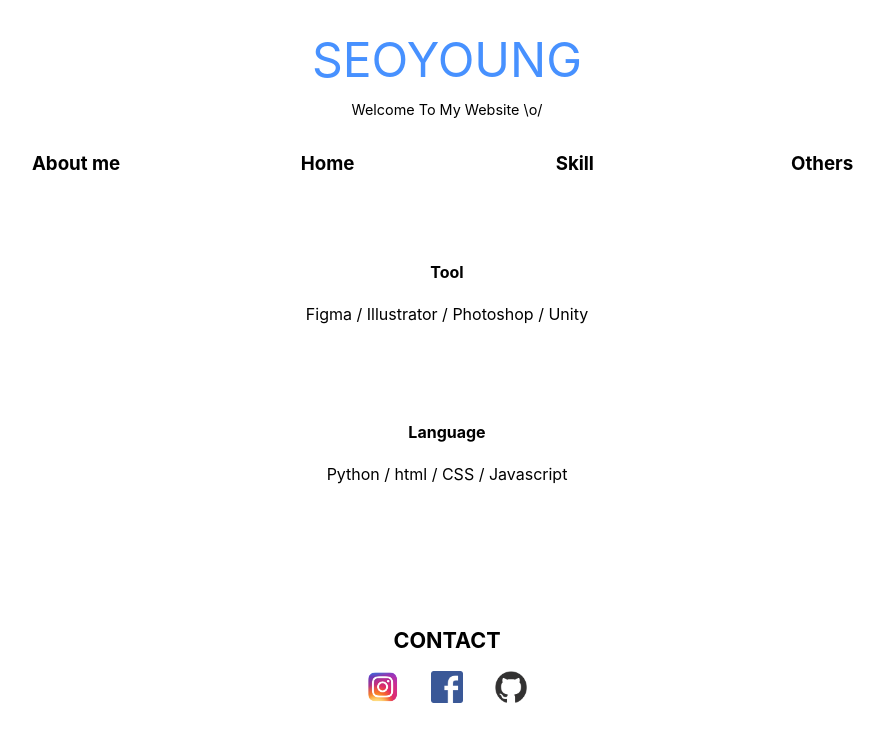
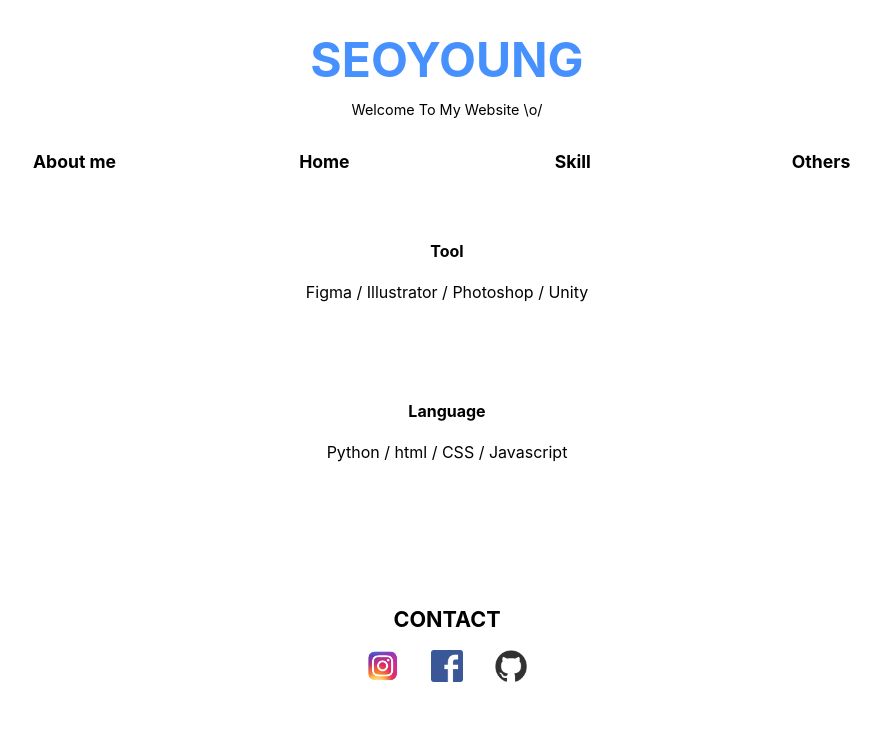
Before and after one commit to JeeSeoyoung/SW_Camp_hw1, a Next.js app: page /Skill in a window 1280 px wide. Shown: the top 742 px of the page, without its empty margins (193-1077 px from the left). Built offline with nearby package versions, Linux system fonts and the light colour scheme.

Commit message:
Top styled추가

```diff
--- a/Comps/Top.js
+++ b/Comps/Top.js
@@ -2,34 +2,57 @@ import styles from '../styles/Home.module.css'
 import Link from 'next/link';
 import styled from 'styled-components';
 
+const MainTop = styled.div`
+text-align: center;
+margin: 2rem 2rem 0 2rem;
+line-height: 1.15;
+`;
 const HomeTitle = styled.a`
 font-size: 3rem;
+font-weight:bold;
 margin-bottom: 1rem;
 color: #4791FF;
+`;
+const HomeSubTitle = styled.p`
+font-size: 0.9rem;
+`;
+const NavContainer = styled.div`
+display: flex;
+justify-content:space-evenly;
+align-items: center;
+margin-top: 2.1rem;
+`;
+const Nav = styled.div`
+min-width: 5rem;
+`;
+const NavBtn = styled.a`
+font-size:1.1rem;
+text-align:center;
+font-weight:bold;
 `;
 
 const Top = () => {
     return (
-    <div className={styles.top}>
+    <MainTop>
         <Link href="/">
             <HomeTitle>SEOYOUNG</HomeTitle>
         </Link>
-        <p className={styles.p}>Welcome To My Website \o/</p>
-        <div className={styles.Nav}>
-            <div className={styles.navName}>
-                <Link href="/AboutMe"><a><h3>About me</h3></a></Link>
-            </div>
-            <div className={styles.navName}>
-                <Link href="/"><a><h3>Home</h3></a></Link>
-            </div>
-            <div className={styles.navName}>
-                <Link href="/Skill"><a><h3>Skill</h3></a></Link>
-            </div>
-            <div className={styles.navName}>
-                <Link href="/Others"><a><h3>Others</h3></a></Link>
-            </div>
-        </div>
-    </div>
+        <HomeSubTitle>Welcome To My Website \o/</HomeSubTitle>
+        <NavContainer>
+            <Nav>
+                <Link href="/AboutMe"><NavBtn>About me</NavBtn></Link>
+            </Nav>
+            <Nav>
+                <Link href="/"><NavBtn>Home</NavBtn></Link>
+            </Nav>
+            <Nav>
+                <Link href="/Skill"><NavBtn>Skill</NavBtn></Link>
+            </Nav>
+            <Nav>
+                <Link href="/Others"><NavBtn>Others</NavBtn></Link>
+            </Nav>
+        </NavContainer>
+    </MainTop>
     );
 }
 
```
